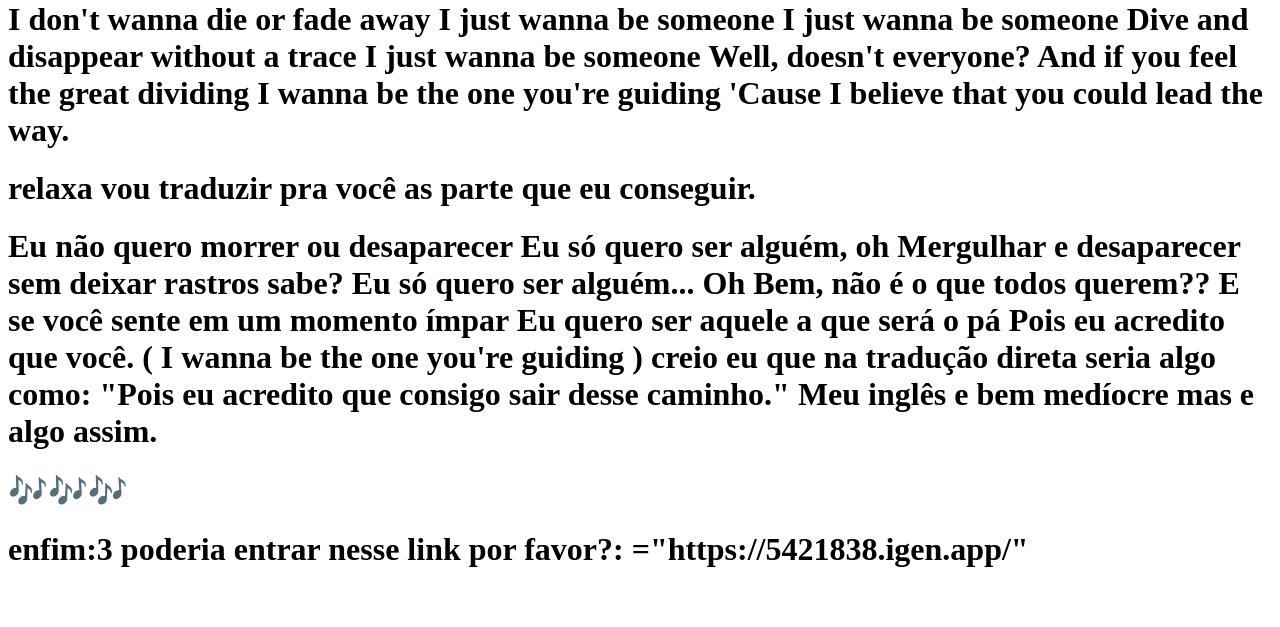
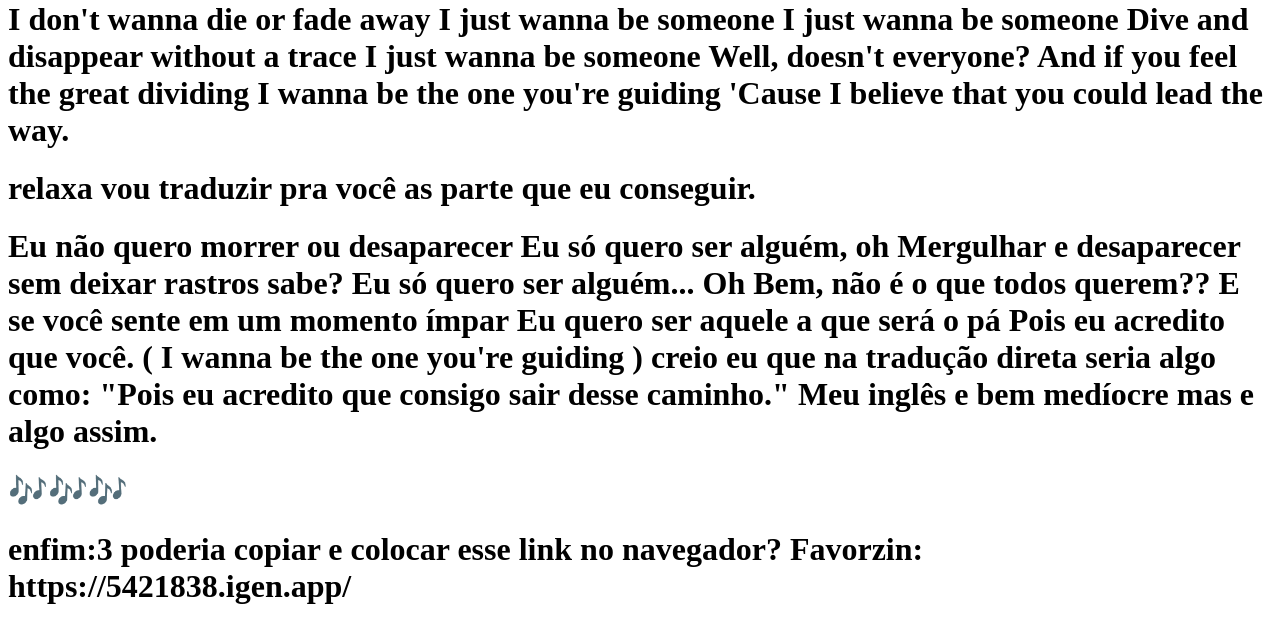
Before and after one commit to CoffXD/Carta-aberta, a plain HTML site: page index.html in a window 1280 px wide. Shown: the part 663-1290 px from the top of the page. Before the commit the page ends 1253 px from the top, so only its background shows below. Drawn offline with Linux system fonts and the light colour scheme.

Commit message:
Update index.html

```diff
--- a/index.html
+++ b/index.html
@@ -29,5 +29,4 @@ Eu quero ser aquele a que será o pá
 Pois eu acredito que você. ( I wanna be the one you're guiding ) creio eu que na tradução direta seria algo como: "Pois eu acredito que consigo sair desse caminho." Meu inglês e bem medíocre mas e algo assim.
 
 <h1>🎶🎶🎶
-
-<h1>enfim:3 poderia entrar nesse link por favor?: <a>="https://5421838.igen.app/"</a>
+<h1>enfim:3 poderia copiar e colocar esse link no navegador? Favorzin: https://5421838.igen.app/
```
